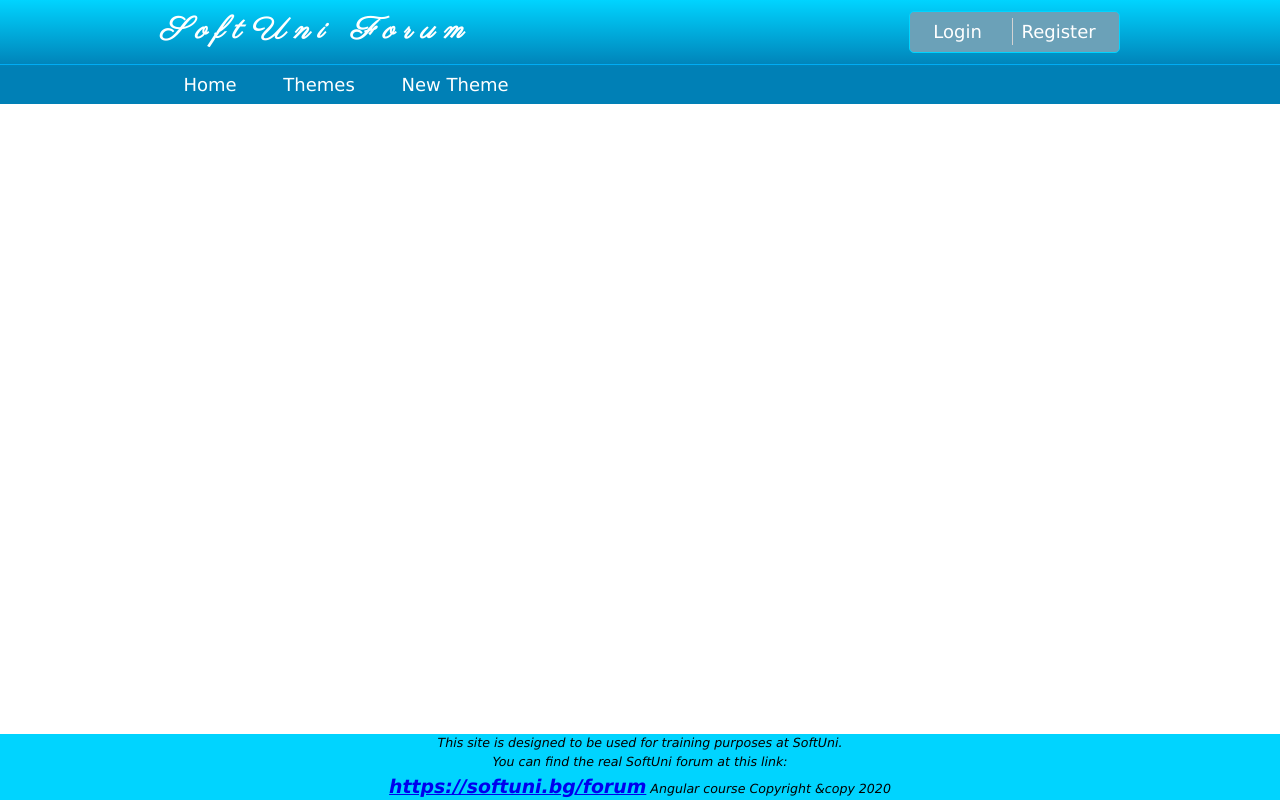
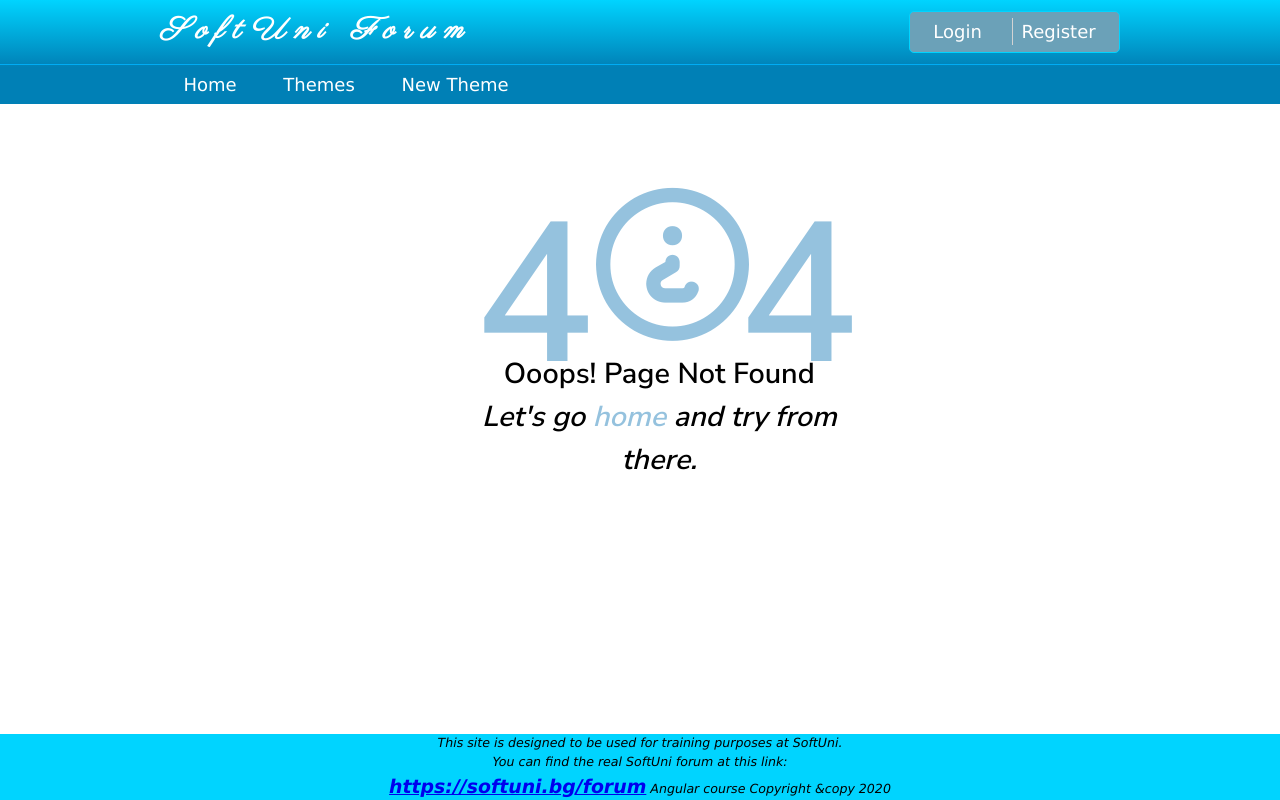
Before and after one commit to TimiPashov/SoftUni-Forum-Workshop, an Angular app in the folder SoftUni-Forum/: page /404 in a window 1280 px wide. Before the commit this address led to /. Built offline with nearby package versions, Linux system fonts and the light colour scheme.

Commit message:
add error page

```diff
--- a/SoftUni-Forum/src/app/app-routing.module.ts
+++ b/SoftUni-Forum/src/app/app-routing.module.ts
@@ -1,9 +1,12 @@
 import { NgModule } from '@angular/core';
 import { RouterModule, Routes } from '@angular/router';
 import { HomeComponent } from './home/home.component';
+import { ErrorComponent } from './error/error.component';
 
 const routes: Routes = [{ path: '', pathMatch: 'full', redirectTo: '/home' },
-{ path: 'home', component: HomeComponent }
+{ path: 'home', component: HomeComponent },
+{ path: '**', redirectTo: '/404' },
+{ path: '404', component: ErrorComponent }
 ];
 
 
--- a/SoftUni-Forum/src/app/app.module.ts
+++ b/SoftUni-Forum/src/app/app.module.ts
@@ -9,11 +9,13 @@ import { AppRoutingModule } from './app-routing.module';
 import { UserModule } from './user/user.module';
 import { ThemeModule } from './theme/theme.module';
 import { HomeComponent } from './home/home.component';
+import { ErrorComponent } from './error/error.component';
 
 @NgModule({
   declarations: [
     AppComponent,
     HomeComponent,
+    ErrorComponent,
   ],
   imports: [
     BrowserModule,
--- /dev/null
+++ b/SoftUni-Forum/src/app/error/error.component.css
@@ -0,0 +1,51 @@
+.mainbox {
+    margin: auto;
+    height: 550px;
+    width: 550px;
+    position: relative;
+  }
+
+    .err {
+      color: #95c2de;
+      font-family: 'Nunito Sans', sans-serif;
+      font-size: 11rem;
+      position:absolute;
+      left: 20%;
+      top: 8%;
+    }
+
+  .far {
+    position: absolute;
+    font-size: 8.5rem;
+    left: 42%;
+    top: 15%;
+    color: #95c2de;
+  }
+
+   .err2 {
+      color: #95c2de;
+      font-family: 'Nunito Sans', sans-serif;
+      font-size: 11rem;
+      position:absolute;
+      left: 68%;
+      top: 8%;
+    }
+
+  .msg {
+      text-align: center;
+      font-family: 'Nunito Sans', sans-serif;
+      font-size: 1.6rem;
+      position:absolute;
+      left: 16%;
+      top: 45%;
+      width: 75%;
+    }
+
+  a {
+    text-decoration: none;
+    color: #95c2de;
+  }
+
+  a:hover {
+    text-decoration: underline;
+  }
--- /dev/null
+++ b/SoftUni-Forum/src/app/error/error.component.html
@@ -0,0 +1,7 @@
+<div class="mainbox">
+    <div class="err">4</div>
+    <i class="far fa-question-circle fa-spin"></i>
+    <div class="err2">4</div>
+    <div class="msg">Ooops! Page Not Found<p>Let's go <a routerLink="/home">home</a> and try from there.</p>
+    </div>
+</div>
```
Also changed, not shown: SoftUni-Forum/src/app/error/error.component.ts (added, +10 -0 lines), 2 other files (tests, documents, lock files or other folders).
